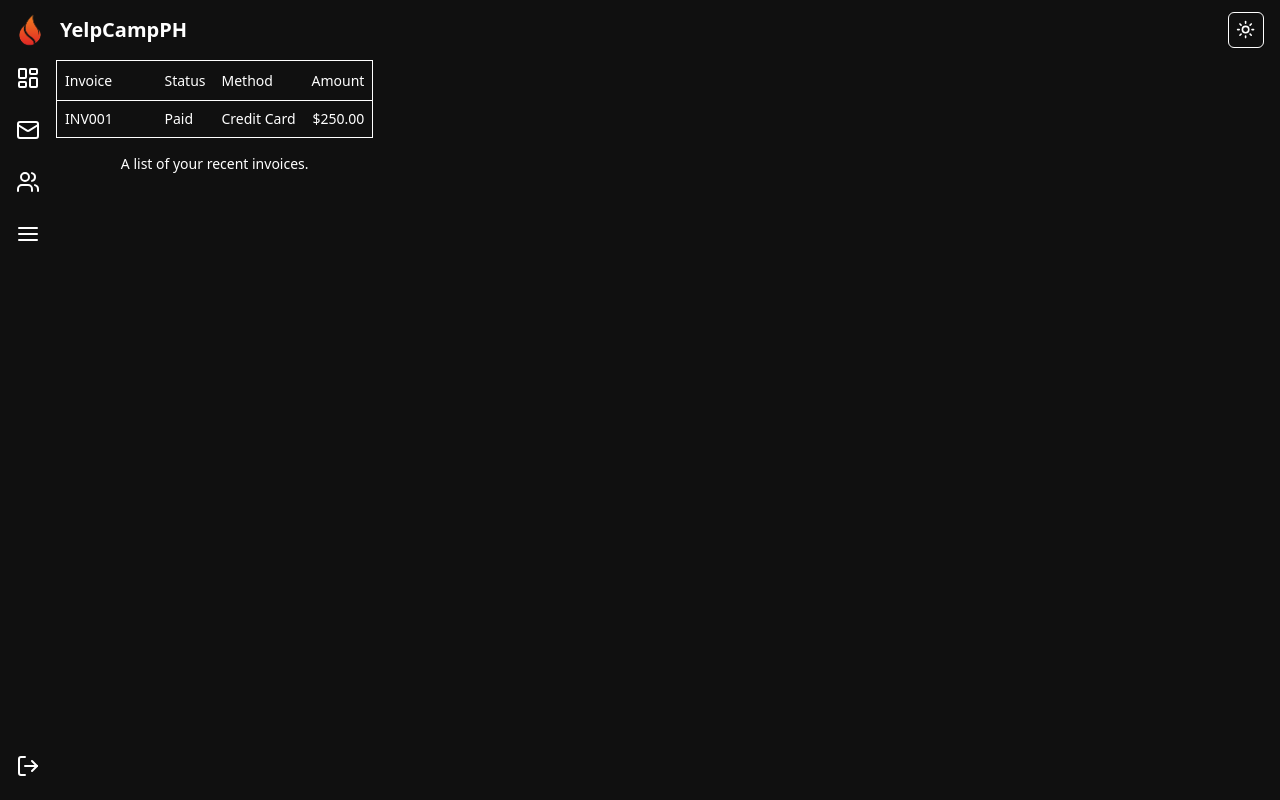
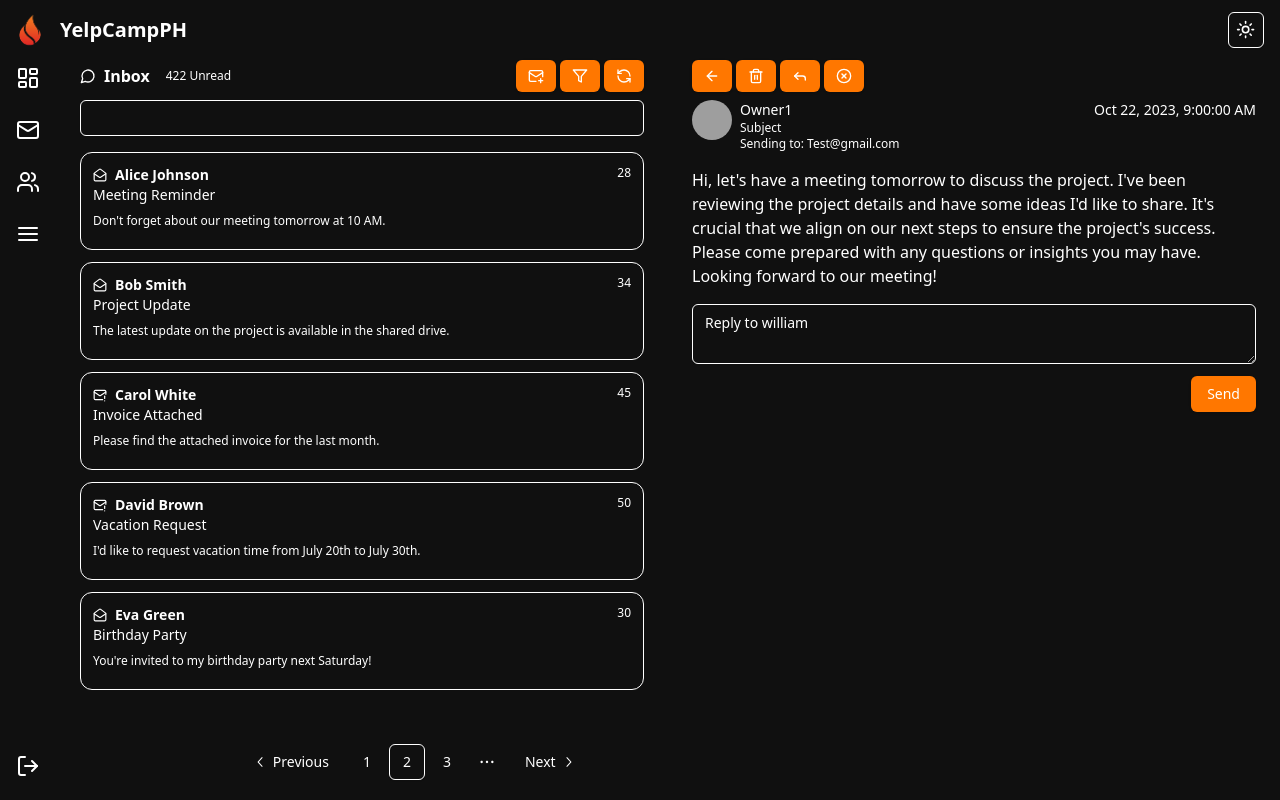
Before and after one commit to rjtormis/YelpCamp-TS, a React (Vite) app in the folder frontend/: page /dashboard/inbox in a window 1280 px wide. Built offline with nearby package versions, Linux system fonts and the light colour scheme; grey boxes are pictures that could not be loaded.

Commit message:
feat: Added inbox

```diff
--- a/frontend/src/components/container.tsx
+++ b/frontend/src/components/container.tsx
@@ -5,7 +5,7 @@ function Container({ children }: { children: ReactNode }) {
   const location = useLocation();
   return (
     <div
-      className={`h-screen flex flex-col overflow-hidden ${
+      className={`h-screen flex flex-col  ${
         location.pathname.includes("/dashboard") ? "mx-0" : "mx-4"
       } `}
     >
--- /dev/null
+++ b/frontend/src/components/inbox-item.tsx
@@ -0,0 +1,36 @@
+import { MailOpen, MailWarning } from "lucide-react";
+
+interface InboxItemProps {
+  name: string;
+  age: string;
+  subject: string;
+  content: string;
+  index: number;
+  status: string;
+}
+
+function InboxItem({ name, age, subject, content, index, status }: InboxItemProps) {
+  return (
+    <div
+      className={`border border-solid p-3 rounded-xl ${
+        index === 0 ? "" : "my-3"
+      } hover:cursor-pointer`}
+    >
+      <section className="flex justify-between">
+        <p className="text-sm font-bold flex">
+          {status === "read" ? (
+            <MailOpen size="14" className="my-auto mr-2" />
+          ) : (
+            <MailWarning size="14" className="my-auto mr-2" />
+          )}
+          {name}
+        </p>
+        <p className="text-xs ">{age}</p>
+      </section>
+      <p className="text-sm">{subject}</p>
+      <p className="my-2 text-xs">{content}</p>
+    </div>
+  );
+}
+
+export default InboxItem;
--- /dev/null
+++ b/frontend/src/components/inbox-specific-item.tsx
@@ -0,0 +1,45 @@
+import { Avatar, AvatarFallback, AvatarImage } from "@/components/ui/avatar";
+import { Textarea } from "@/components/ui/textarea";
+import { Button } from "@/components/ui/button";
+
+function InboxSpecificItem() {
+  return (
+    <div className="my-2">
+      <div className="flex justify-between">
+        <div className="flex">
+          <div>
+            <Avatar className="my-auto">
+              <AvatarImage src="https://github.com/shadcn.png" />
+              <AvatarFallback>CN</AvatarFallback>
+            </Avatar>
+          </div>
+          <div className="ml-2">
+            <p className="text-sm">Owner1</p>
+            <p className="text-xs">Subject</p>
+            <p className="text-xs">Sending to: Test@gmail.com</p>
+          </div>
+        </div>
+        <div>
+          <p className="text-sm">Oct 22, 2023, 9:00:00 AM</p>
+        </div>
+      </div>
+      <div className="my-4">
+        <p>
+          Hi, let's have a meeting tomorrow to discuss the project. I've been reviewing the project
+          details and have some ideas I'd like to share. It's crucial that we align on our next
+          steps to ensure the project's success. Please come prepared with any questions or insights
+          you may have. Looking forward to our meeting!
+        </p>
+      </div>
+
+      <div>
+        <Textarea placeholder="Reply to william" />
+        <div className="flex justify-end">
+          <Button className="my-3 ml-auto">Send</Button>
+        </div>
+      </div>
+    </div>
+  );
+}
+
+export default InboxSpecificItem;
--- /dev/null
+++ b/frontend/src/components/ui/textarea.tsx
@@ -0,0 +1,23 @@
+import * as React from "react";
+
+import { cn } from "@/lib/utils";
+
+export interface TextareaProps extends React.TextareaHTMLAttributes<HTMLTextAreaElement> {}
+
+const Textarea = React.forwardRef<HTMLTextAreaElement, TextareaProps>(
+  ({ className, ...props }, ref) => {
+    return (
+      <textarea
+        className={cn(
+          "flex min-h-[60px] w-full rounded-md border border-input bg-transparent px-3 py-2 text-sm shadow-sm placeholder:text-muted-foreground focus-visible:outline-none focus-visible:ring-1 focus-visible:ring-ring disabled:cursor-not-allowed disabled:opacity-50",
+          className
+        )}
+        ref={ref}
+        {...props}
+      />
+    );
+  }
+);
+Textarea.displayName = "Textarea";
+
+export { Textarea };
--- a/frontend/src/pages/Dashboard/Inbox.tsx
+++ b/frontend/src/pages/Dashboard/Inbox.tsx
@@ -1,37 +1,183 @@
+import InboxItem from "@/components/inbox-item";
+import { Button } from "@/components/ui/button";
+import { Input } from "@/components/ui/input";
 import {
-  Table,
-  TableBody,
-  TableCaption,
-  TableCell,
-  TableHead,
-  TableHeader,
-  TableRow,
-} from "@/components/ui/table";
+  ArrowLeft,
+  CircleX,
+  Filter,
+  MailPlus,
+  MessageCircle,
+  RefreshCcw,
+  Reply,
+  Trash2,
+} from "lucide-react";
+import {
+  Pagination,
+  PaginationContent,
+  PaginationEllipsis,
+  PaginationItem,
+  PaginationLink,
+  PaginationNext,
+  PaginationPrevious,
+} from "@/components/ui/pagination";
+import InboxSpecificItem from "@/components/inbox-specific-item";
 
 function Inbox() {
+  const inboxItems = [
+    {
+      name: "Alice Johnson",
+      age: "28",
+      subject: "Meeting Reminder",
+      content: "Don't forget about our meeting tomorrow at 10 AM.",
+      status: "read",
+    },
+    {
+      name: "Bob Smith",
+      age: "34",
+      subject: "Project Update",
+      content: "The latest update on the project is available in the shared drive.",
+      status: "read",
+    },
+    {
+      name: "Carol White",
+      age: "45",
+      subject: "Invoice Attached",
+      content: "Please find the attached invoice for the last month.",
+      status: "unread",
+    },
+    {
+      name: "David Brown",
+      age: "50",
+      subject: "Vacation Request",
+      content: "I'd like to request vacation time from July 20th to July 30th.",
+      status: "unread",
+    },
+    {
+      name: "Eva Green",
+      age: "30",
+      subject: "Birthday Party",
+      content: "You're invited to my birthday party next Saturday!",
+      status: "read",
+    },
+    // {
+    //   name: "Frank Black",
+    //   age: "39",
+    //   subject: "Team Lunch",
+    //   content: "We are planning a team lunch next Friday. Let me know if you can join.",
+    //   status: "read",
+    // },
+    // {
+    //   name: "Grace Blue",
+    //   age: "29",
+    //   subject: "Performance Review",
+    //   content: "Your performance review meeting is scheduled for next Monday.",
+    //   status: "unread",
+    // },
+    // {
+    //   name: "Henry Yellow",
+    //   age: "47",
+    //   subject: "Client Feedback",
+    //   content: "The client has provided feedback on the latest deliverable. Please review.",
+    //   status: "read",
+    // },
+    // {
+    //   name: "Ivy Brown",
+    //   age: "32",
+    //   subject: "Workshop Invitation",
+    //   content: "You are invited to attend a workshop on project management next week.",
+    //   status: "unread",
+    // },
+    // {
+    //   name: "Jack White",
+    //   age: "38",
+    //   subject: "Conference Details",
+    //   content: "Here are the details for the upcoming conference. Please register soon.",
+    //   status: "read",
+    // },
+  ];
+
   return (
     <>
-      <div className="grid grid-cols-2">
-        <div>
-          <Table className="border border-solid rounded-xl">
-            <TableCaption>A list of your recent invoices.</TableCaption>
-            <TableHeader>
-              <TableRow>
-                <TableHead className="w-[100px]">Invoice</TableHead>
-                <TableHead>Status</TableHead>
-                <TableHead>Method</TableHead>
-                <TableHead className="text-right">Amount</TableHead>
-              </TableRow>
-            </TableHeader>
-            <TableBody>
-              <TableRow>
-                <TableCell className="font-medium">INV001</TableCell>
-                <TableCell>Paid</TableCell>
-                <TableCell>Credit Card</TableCell>
-                <TableCell className="text-right">$250.00</TableCell>
-              </TableRow>
-            </TableBody>
-          </Table>
+      <div className="grid grid-cols-2 w-full ">
+        <div className="px-4 mx-2 relative ">
+          <div className="flex ">
+            <p className="my-auto flex font-bold">
+              <MessageCircle size="16" className="my-auto mr-2" />
+              Inbox
+            </p>
+            <span className="ml-4 text-xs m-auto">422 Unread</span>
+            <div className="flex gap-1">
+              <Button size="sm" className="my-auto">
+                <MailPlus size="16" />
+              </Button>
+              {/* <Button size="sm" className="my-auto">
+                <Trash2 size="16" />
+              </Button> */}
+              <Button size="sm" className="my-auto">
+                <Filter size="16" />
+              </Button>
+              <Button size="sm" className="my-auto">
+                <RefreshCcw size="16" />
+              </Button>
+            </div>
+          </div>
+          <Input className="my-2" />
+          <div className="mt-4 overflow-auto">
+            {inboxItems.map((item, index) => (
+              <InboxItem
+                name={item.name}
+                age={item.age}
+                subject={item.subject}
+                content={item.content}
+                index={index}
+                status={item.status}
+              />
+            ))}
+          </div>
+          <div className="absolute left-[30%] bottom-1 my-4">
+            <Pagination className="">
+              <PaginationContent>
+                <PaginationItem>
+                  <PaginationPrevious href="#" />
+                </PaginationItem>
+                <PaginationItem>
+                  <PaginationLink href="#">1</PaginationLink>
+                </PaginationItem>
+                <PaginationItem>
+                  <PaginationLink href="#" isActive>
+                    2
+                  </PaginationLink>
+                </PaginationItem>
+                <PaginationItem>
+                  <PaginationLink href="#">3</PaginationLink>
+                </PaginationItem>
+                <PaginationItem>
+                  <PaginationEllipsis />
+                </PaginationItem>
+                <PaginationItem>
+                  <PaginationNext href="#" />
+                </PaginationItem>
+              </PaginationContent>
+            </Pagination>
+          </div>
+        </div>
+        <div className="px-4 mx-2">
+          <div className="flex gap-1">
+            <Button size="sm" className="my-auto">
+              <ArrowLeft size="16" />
+            </Button>
+            <Button size="sm" className="my-auto">
+              <Trash2 size="16" />
+            </Button>
+            <Button size="sm" className="my-auto">
+              <Reply size="16" />
+            </Button>
+            <Button size="sm" className="my-auto">
+              <CircleX size="16" />
+            </Button>
+          </div>
+
+          <InboxSpecificItem />
         </div>
       </div>
     </>
```
